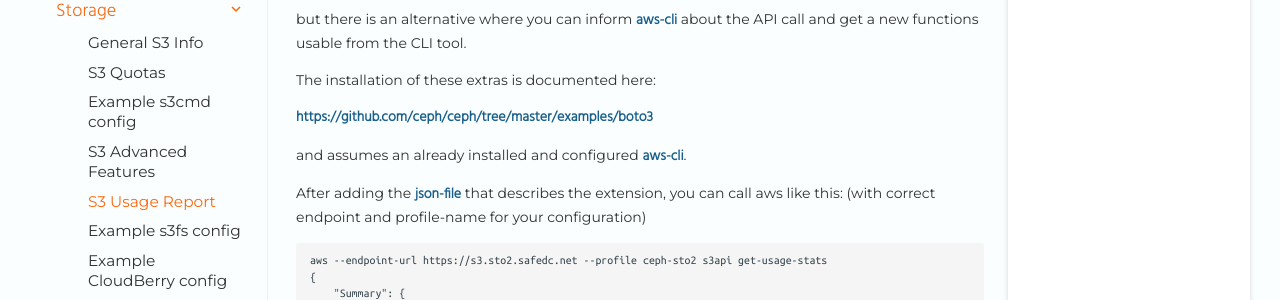
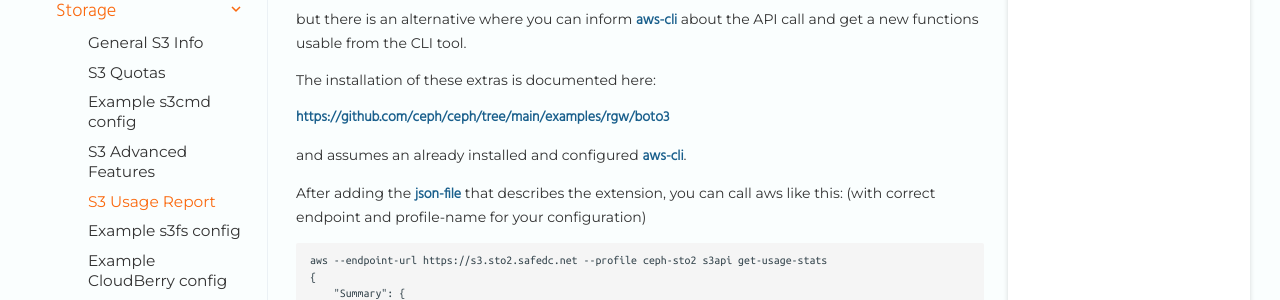
Before and after one commit to safespring/docs, an MkDocs documentation site: the page built from content/storage/usage-statistics.md, in a window 1280 px wide and 900 px high. Shown: the part 295-595 px from the top of the window. Built offline with MkDocs 1.6.1 and Material for MkDocs 9.7.7, drawn with Linux system fonts in a browser that asks for light colours; a script that is not in the unit is left out; comment, search, counter and statistics services are not loaded; some of the changed lines change nothing that is shown.

Commit message:
Fix boto3 example url for s3 usage statistics

```diff
--- a/content/storage/usage-statistics.md
+++ b/content/storage/usage-statistics.md
@@ -13,7 +13,7 @@ about the API call and get a new functions usable from the CLI tool.
 
 The installation of these extras is documented here:
 
-https://github.com/ceph/ceph/tree/master/examples/boto3
+https://github.com/ceph/ceph/tree/main/examples/rgw/boto3
 
 and assumes an already installed and configured [aws-cli](/storage/aws-cli).
 
```
